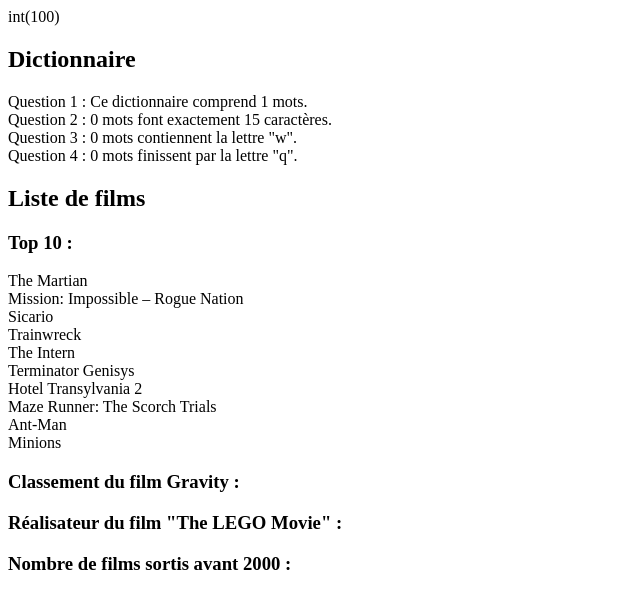
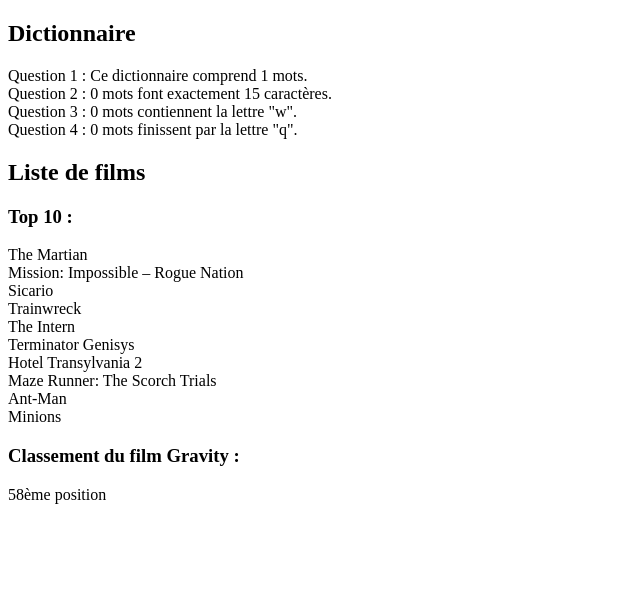
Before and after one commit to MarineCO/php-crunching, a PHP site: page / in a window 1280 px wide. Shown: the top 609 px of the page, without its empty margins (0-640 px from the left). Run offline with PHP 8.4, Linux system fonts and the light colour scheme.

Commit message:
classement film Gravity : check

```diff
--- a/index.php
+++ b/index.php
@@ -77,12 +77,10 @@ $top = $brut["feed"]["entry"];
 	function gravity($tab) {
 		for ($i = 0; $i < count($tab); $i++) {
 			if ($tab[$i]['im:name']['label'] === 'Gravity') {
-				$i;
+				return $i + 1;
 			}
 		}
-		return $i;
 	}
-	var_dump(gravity($top));
 
 
 ?><!DOCTYPE html>
@@ -107,12 +105,7 @@ $top = $brut["feed"]["entry"];
 		<h3>Top 10 : </h3>
 		<?= top10($top); ?>
 	</div>
-	<div><h3>Classement du film Gravity : </h3></div>
-
-
-	<div><h3>Réalisateur du film "The LEGO Movie" :</h3></div>
-	<div><h3>Nombre de films sortis avant 2000 :</h3></div>
-
+	<div><h3>Classement du film Gravity : </h3><?= gravity($top) ?>ème position</div>
 
 
 </body>
```
